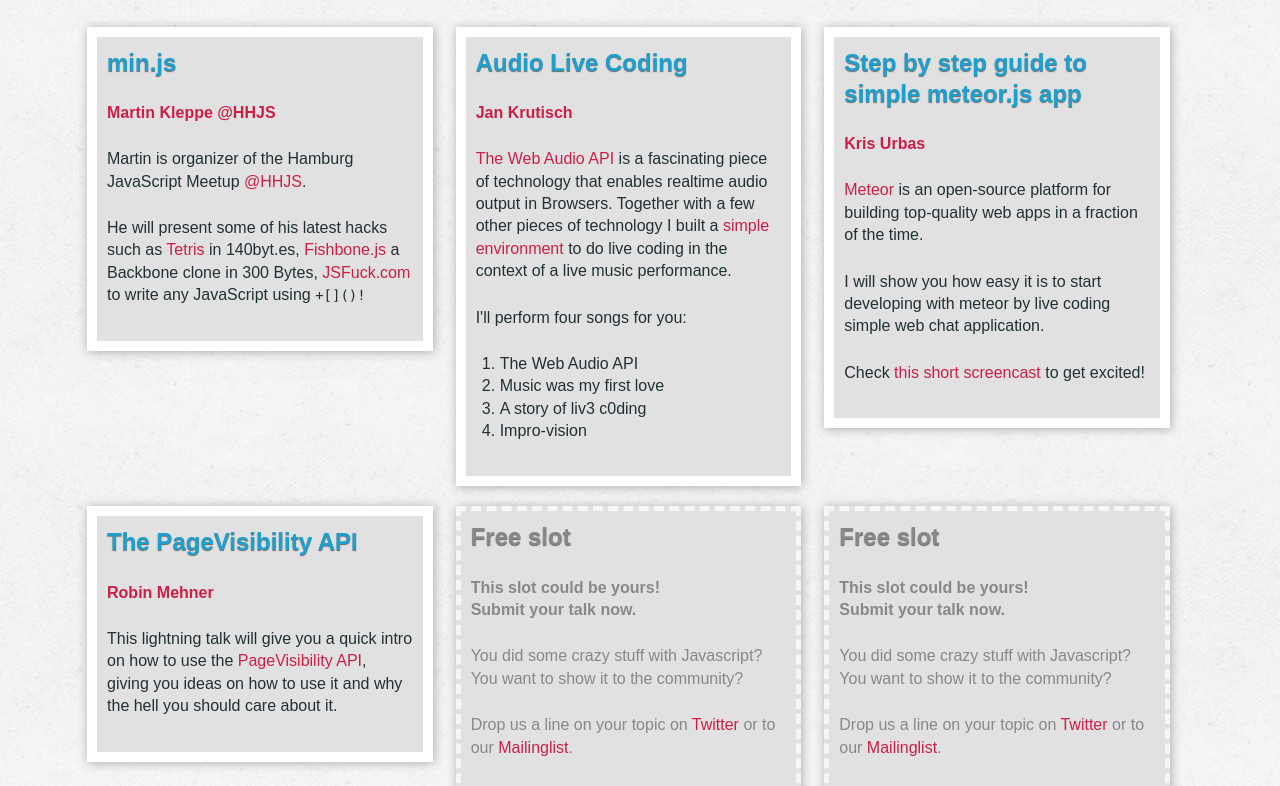
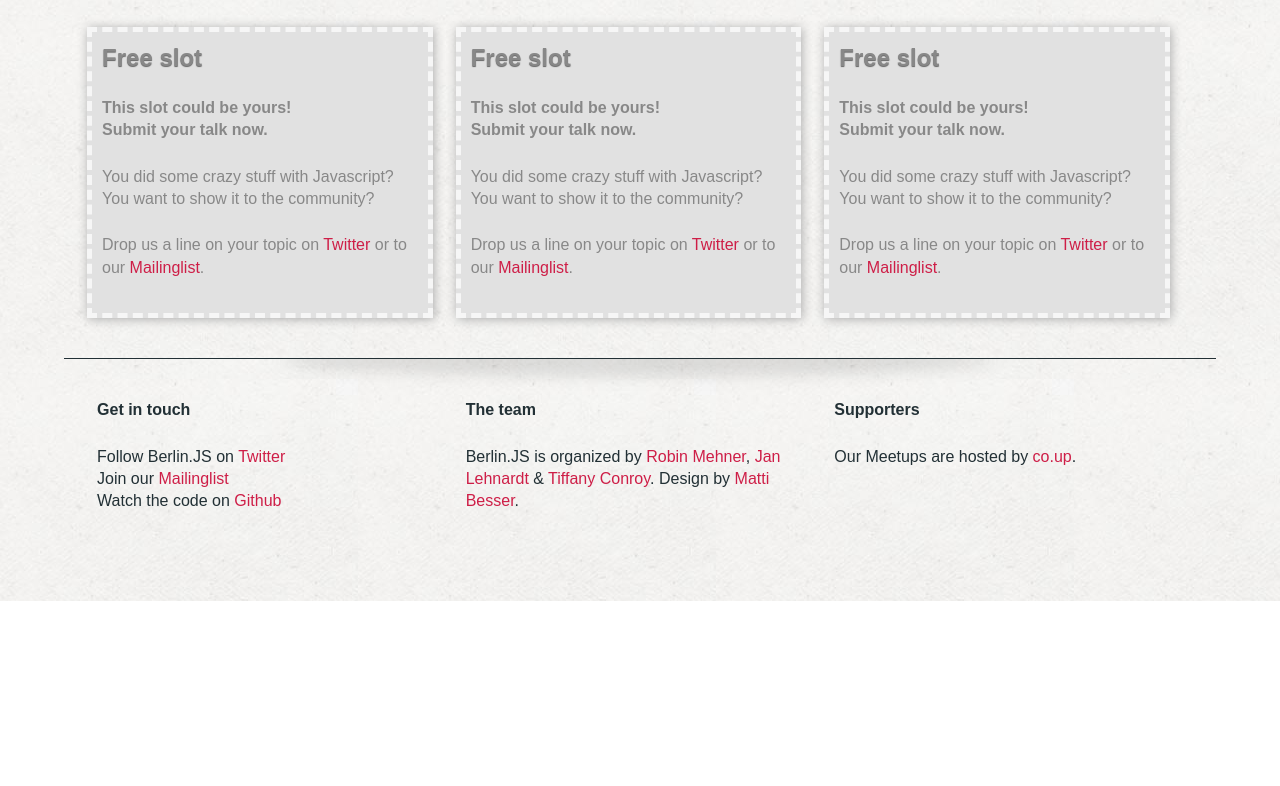
Before and after one commit to berlinjs/berlinjs.org, a plain HTML site: page index.html in a window 1280 px wide. Shown: the part 337-1123 px from the top of the page. After the commit the page ends 938 px from the top, so only its background shows below. Drawn offline with Linux system fonts and the light colour scheme; a web font is replaced by a local one.

Commit message:
Prepare april meetup

```diff
--- a/index.html
+++ b/index.html
@@ -51,66 +51,20 @@
     <div role="main" class="content clearfix">
       <article class="clearfix">
         <header class="clearfix center">
-          <h1>Next meetup on March 21<sup>st</sup></h1>
+          <h1>Next meetup on April 18<sup>th</sup></h1>
         </header>
         <section class="clearfix">
         <!-- TALKS -->
           <div class="three-cols clearfix">
-            <div class="speaker">
-              <h3>min.js</h3>
-              <h5><a href="http://twitter.com/aemkei">Martin Kleppe @HHJS</a></h5>
+            <div class="speaker empty">
+              <h3>Free slot</h3>
+              <h5>This slot could be yours!<br />Submit your talk now.</h5>
               <p>
-                Martin is organizer of the Hamburg JavaScript Meetup <a href="http://www.meetup.com/hamburg-js/">@HHJS</a>.
+                You did some crazy stuff with Javascript? You want to show it to the community?
               </p>
               <p>
-                He will present some of his latest hacks such as
-                <a href="https://gist.github.com/aemkei/1672254/">Tetris</a> in 140byt.es,
-                <a href="https://github.com/aemkei/fishbone.js/">Fishbone.js</a> a Backbone clone in 300 Bytes,
-                <a href="http://www.jsfuck.com/">JSFuck.com</a> to write any JavaScript using <code>+[]()!</code>
-              </p>
-            </div>
-
-            <div class="speaker">
-              <h3>Audio Live Coding</h3>
-              <h5><a href="http://jan.krutisch.de">Jan Krutisch</a></h5>
-              <p>
-                <a href="http://www.w3.org/TR/webaudio/">The Web Audio API</a> is a fascinating piece of technology that enables realtime audio output in Browsers. Together with a few other pieces of technology I built a <a href="https://github.com/halfbyte/liv3c0der">simple environment</a> to do live coding in the context of a live music performance.
-              </p>
-              <p>
-                I'll perform four songs for you:
-              </p>
-              <ol>
-                <li>The Web Audio API</li>
-                <li>Music was my first love</li>
-                <li>A story of liv3 c0ding</li>
-                <li>Impro-vision</li>
-              </ol>
-            </div>
-
-            <div class="speaker">
-              <h3>Step by step guide to simple meteor.js app</h3>
-              <h5><a href="https://twitter.com/krzysu">Kris Urbas</a></h5>
-              <p>
-                <a href="http://meteor.com/">Meteor</a> is an open-source platform for building top-quality web apps in a fraction of the time.
-              </p>
-              <p>
-                I will show you how easy it is to start developing with meteor by live coding simple web chat application.
-              </p>
-
-              <p>
-                Check <a href="http://meteor.com/authcast">this short screencast</a> to get excited!
-              </p>
-            </div>
-          </div>
-          <div class="three-cols clearfix">
-            <div class="speaker">
-              <h3>The PageVisibility API</h3>
-              <h5><a href="https://twitter.com/rmehner">Robin Mehner</a></h5>
-              <p>
-                This lightning talk will give you a quick intro on how to use the
-                <a href="http://www.w3.org/TR/page-visibility/">PageVisibility API</a>,
-                giving you ideas on how to use it and why the hell you should care
-                about it.
+                Drop us a line on your topic on <a href="http://twitter.com/berlinjs" title="BerlinJS on Twitter">
+                Twitter</a> or to our <a href="http://groups.google.com/group/js-berlin" title="BerlinJS Mailinglist">Mailinglist</a>.
               </p>
             </div>
             <div class="speaker empty">
```
